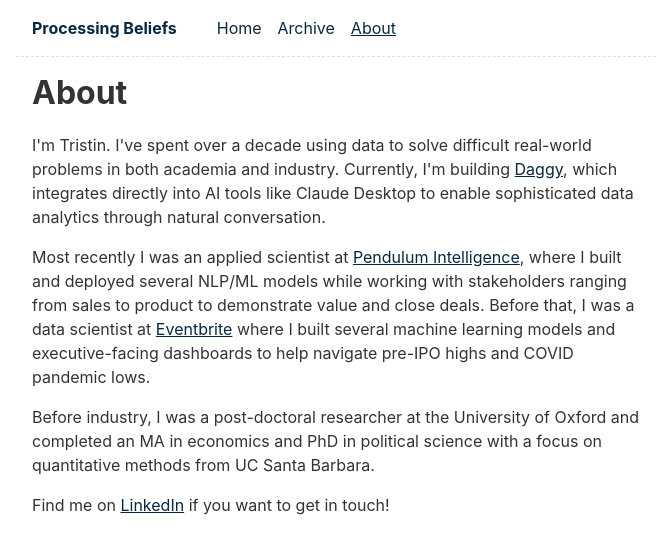
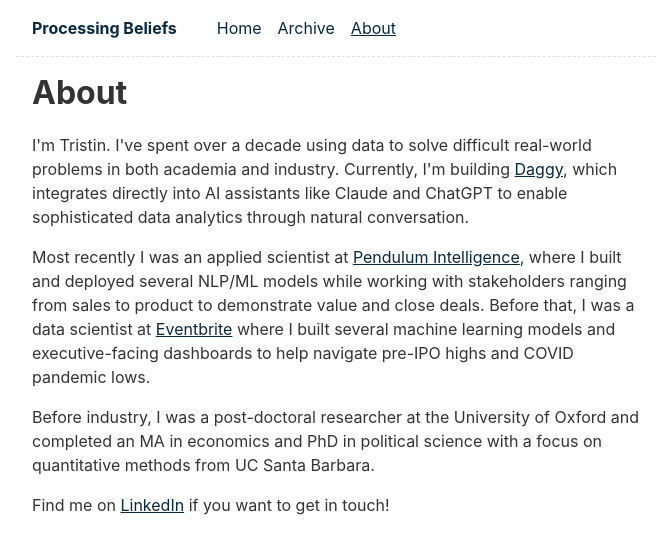
Before and after one commit to tristinb/tristinb.github.io, an Eleventy site: page content/about/index.md in a window 1280 px wide. Shown: the whole page, without its empty margins (304-973 px from the left). Built offline with nearby package versions, Linux system fonts and the light colour scheme; Eleventy itself is replaced by a stand-in of ours; files that its build step writes are made by us from their sources; what markdown-it-mathjax3 would draw is missing.

Commit message:
small change

```diff
--- a/content/about/index.md
+++ b/content/about/index.md
@@ -6,7 +6,7 @@ eleventyNavigation:
 ---
 # About
 
-I'm Tristin. I've spent over a decade using data to solve difficult real-world problems in both academia and industry. Currently, I'm building [Daggy](https://www.daggydata.com), which integrates directly into AI tools like Claude Desktop to enable sophisticated data analytics through natural conversation.
+I'm Tristin. I've spent over a decade using data to solve difficult real-world problems in both academia and industry. Currently, I'm building [Daggy](https://www.daggydata.com), which integrates directly into AI assistants like Claude and ChatGPT to enable sophisticated data analytics through natural conversation.
 
 Most recently I was an applied scientist at [Pendulum Intelligence](https://pendulumintel.com/), where I built and deployed several NLP/ML models while working with stakeholders ranging from sales to product to demonstrate value and close deals. Before that, I was a data scientist at [Eventbrite](https://www.eventbrite.com) where I built several machine learning models and executive-facing dashboards to help navigate pre-IPO highs and COVID pandemic lows.
 
```
